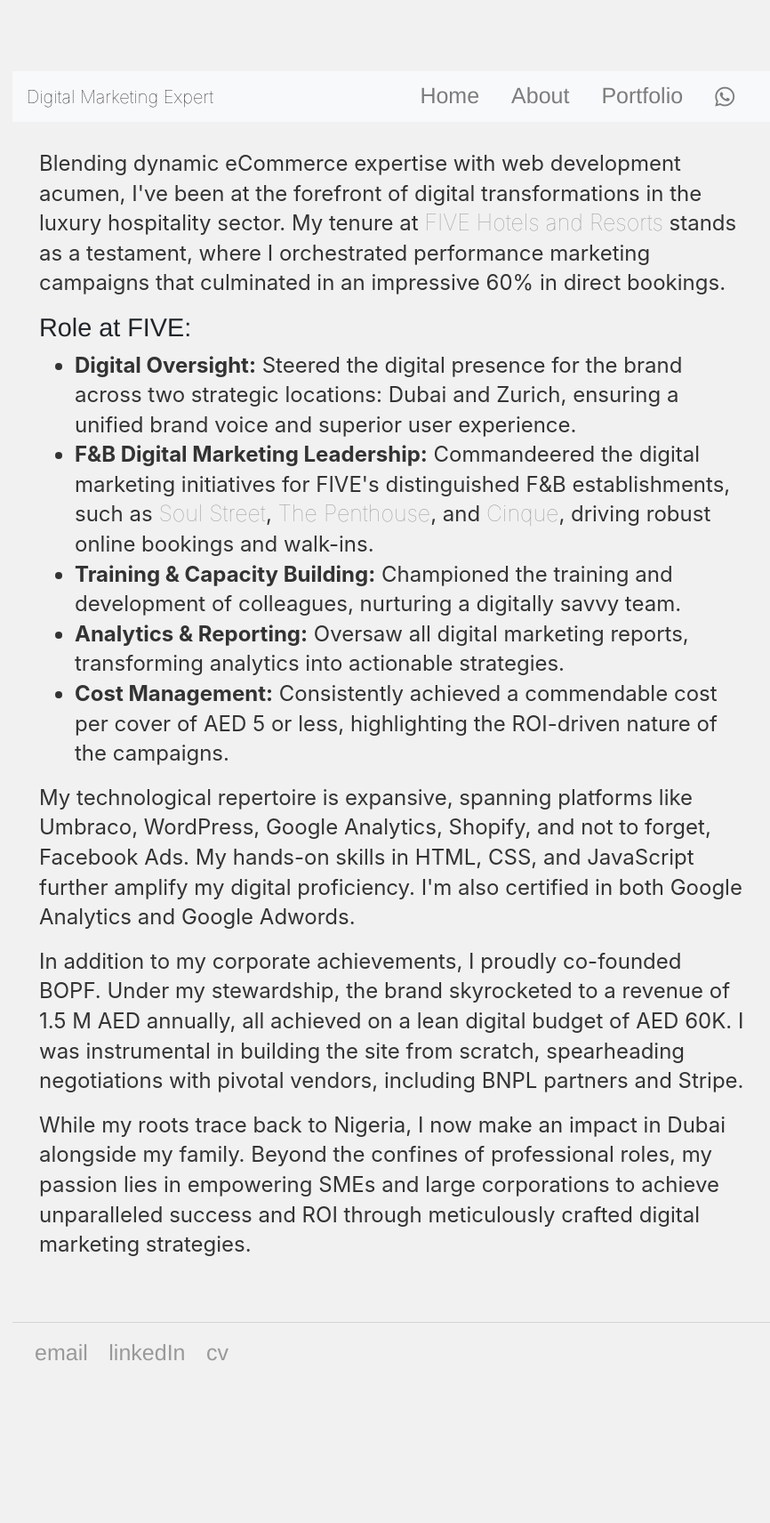
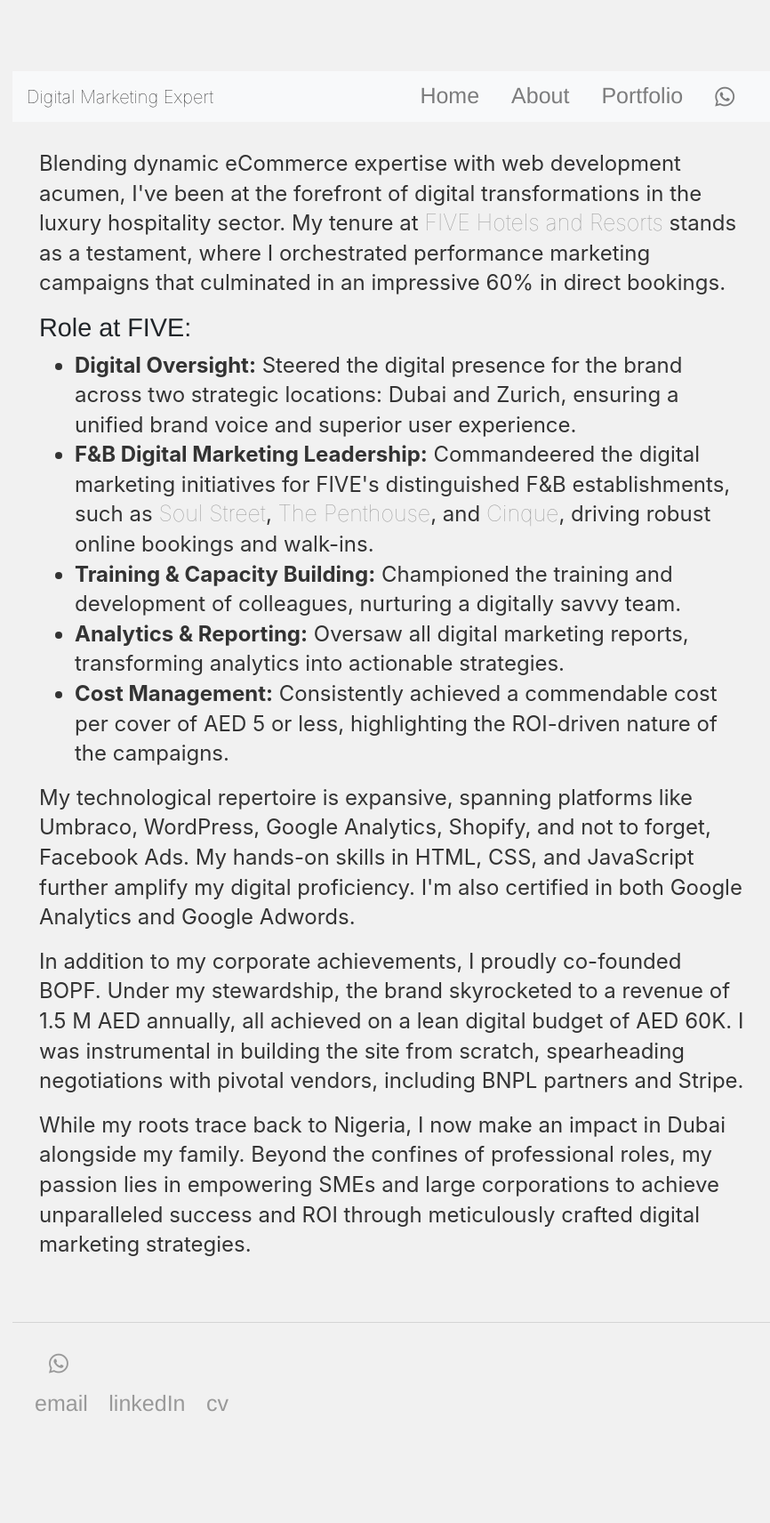
Before and after one commit to IfeanyiIbekwe/ifeanyiibekwe.github.io, a Jekyll site: the page built from about/index.html, in a window 1280 px wide. Shown: the whole page at 89% size, without its empty margins (198-1064 px from the left). Built offline with Jekyll 4.4.1, drawn with Linux system fonts in a browser that asks for light colours; before the commit the page ends 1655 px from its top, so only the background shows below that.

Commit message:
Update default.html

```diff
--- a/_layouts/default.html
+++ b/_layouts/default.html
@@ -48,7 +48,9 @@
 			</div><!-- /.container -->
 			<footer class="hideme">
 	    		<ul>
-	        		<li><a href="mailto:ibekweifeanyi@gmail.com" target="_blank">email</a></li>
+	        		<a class="nav-link" href="https://wa.me/971527427721" target="_blank" rel="noopener noreferrer">
+                    <i class="fab fa-whatsapp"></i>
+				<li><a href="mailto:ibekweifeanyi@gmail.com" target="_blank">email</a></li>
 	        		<li><a href="https://www.linkedin.com/in/ibekweifeanyi/" target="_blank">linkedIn</a></li>
 	        		<li><a href="https://drive.google.com/file/d/1lOOkbjK1h9E5IeKQc_E8hMiXUf6fyxe5/view?usp=sharing" target="_blank">cv</a></li>
 
```
